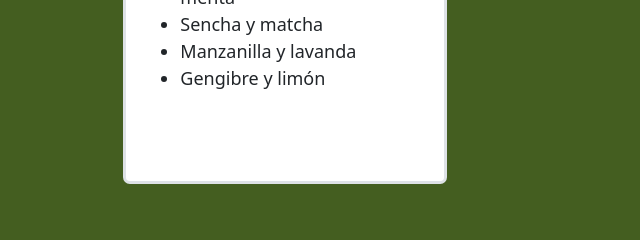
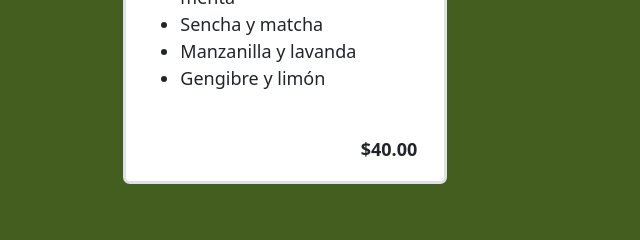
Before and after one commit to namnamclub/namnamclub.github.io, a plain HTML site: page index.html in a window 1280 px wide. Shown: the part 4980-5220 px from the top of the page, 640-1280 px from the left. Drawn offline with nearby package versions, Linux system fonts and the light colour scheme.

Commit message:
Update index.html
precio del té

```diff
--- a/index.html
+++ b/index.html
@@ -414,7 +414,7 @@ style="
         <div class="precio col-12 mx-0 py-0">
           <div class="col-12 row mx-0 py-0">
             <div class="col-12 col-md-8">&nbsp;</div>
-            <div class="col-12 col-md-4 text-end px-0"><b></b></div>
+            <div class="col-12 col-md-4 text-end px-0"><b>$40.00</b></div>
           </div>
         </div>
         <!-- <a href="#" class="btn btn-primary">Go somewhere</a> -->
```
